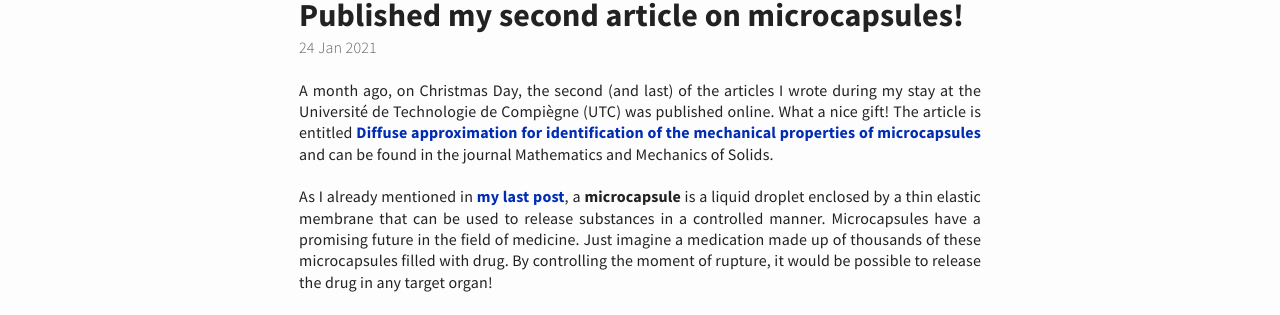
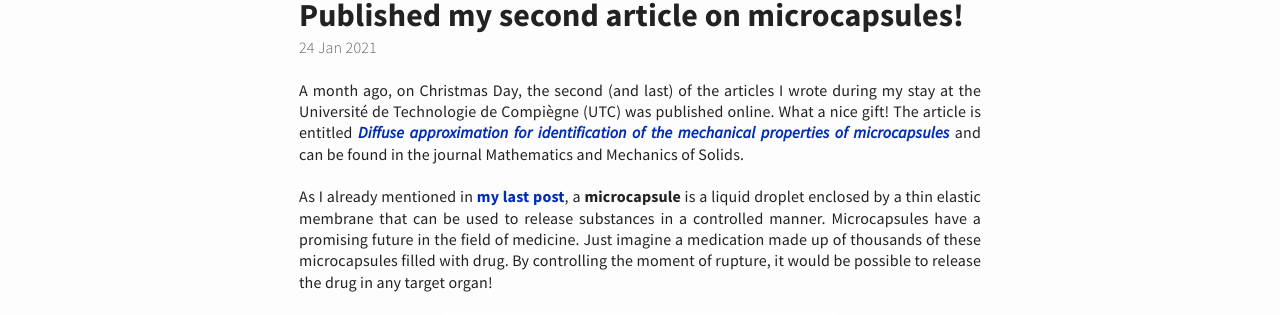
Before and after one commit to quesadagranja/quesadagranja.github.io, a Jekyll site: the page built from _posts/2021-01-24-second-article-capsules.md, in a window 1280 px wide. Shown: the part 258-573 px from the top of the page. Built offline with Jekyll 4.4.1, drawn with Linux system fonts in a browser that asks for light colours.

```diff
--- a/_posts/2021-01-24-second-article-capsules.md
+++ b/_posts/2021-01-24-second-article-capsules.md
@@ -1,7 +1,7 @@
 ---
 title: Published my second article on microcapsules!
 ---
-A month ago, on Christmas Day, the second (and last) of the articles I wrote during my stay at the Université de Technologie de Compiègne (UTC) was published online. What a nice gift! The article is entitled [Diffuse approximation for identification of the mechanical properties of microcapsules](https://journals.sagepub.com/doi/full/10.1177/1081286520977602) and can be found in the journal Mathematics and Mechanics of Solids.
+A month ago, on Christmas Day, the second (and last) of the articles I wrote during my stay at the Université de Technologie de Compiègne (UTC) was published online. What a nice gift! The article is entitled [*Diffuse approximation for identification of the mechanical properties of microcapsules*](https://journals.sagepub.com/doi/full/10.1177/1081286520977602) and can be found in the journal Mathematics and Mechanics of Solids.
 
 As I already mentioned in [my last post](https://quesadagranja.github.io/capsule-shape-prediction), a **microcapsule** is a liquid droplet enclosed by a thin elastic membrane that can be used to release substances in a controlled manner. Microcapsules have a promising future in the field of medicine. Just imagine a medication made up of thousands of these microcapsules filled with drug. By controlling the moment of rupture, it would be possible to release the drug in any target organ!
 
```
